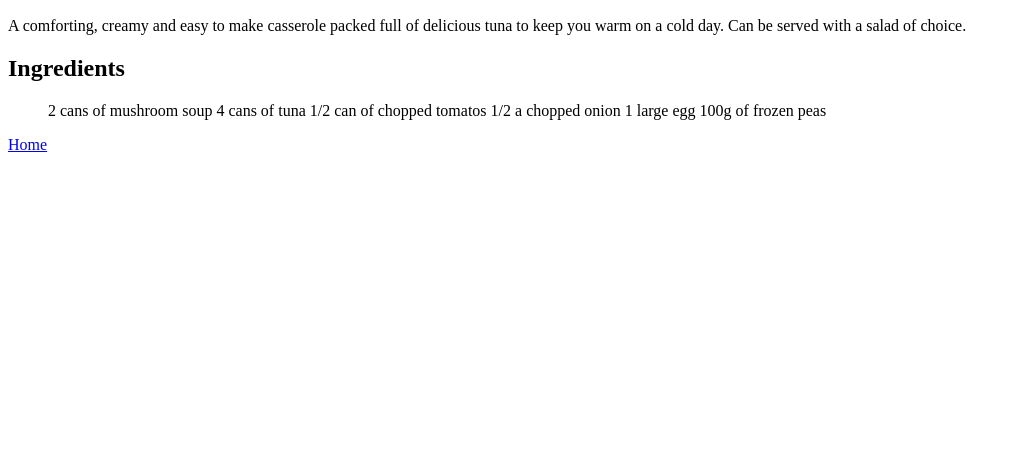
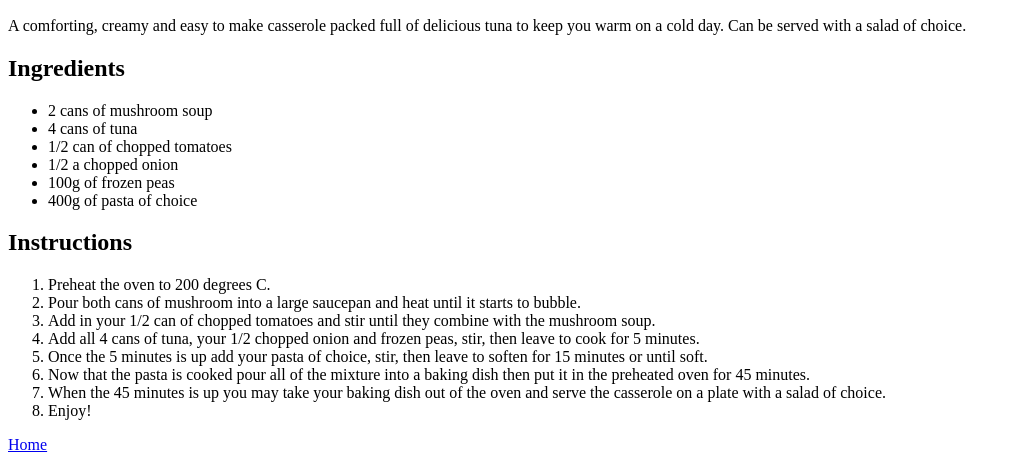
Before and after one commit to SpragueWandsworth/odin-recipes, a plain HTML site: page recipes/casserole.html in a window 1280 px wide. Shown: the part 434-896 px from the top of the page, without its empty margins (0-1017 px from the left). Before the commit the page ends 800 px from the top, so only its background shows below. Drawn offline with Linux system fonts and the light colour scheme.

Commit message:
Added casserole instructions

```diff
--- a/recipes/casserole.html
+++ b/recipes/casserole.html
@@ -11,16 +11,24 @@
         <p>A comforting, creamy and easy to make casserole packed full of delicious tuna to keep you warm on a cold day. Can be served with a salad of choice.</p>
         <h2>Ingredients</h2>
         <ul>
-            2 cans of mushroom soup
-            4 cans of tuna
-            1/2 can of chopped tomatos
-            1/2 a chopped onion
-            1 large egg
-            100g of frozen peas
+            <li>2 cans of mushroom soup</li>
+            <li>4 cans of tuna</li>
+            <li>1/2 can of chopped tomatoes</li>
+            <li>1/2 a chopped onion</li>
+            <li>100g of frozen peas</li>
+            <li>400g of pasta of choice</li>
         </ul>
-
-
-
+        <h2>Instructions</h2>
+        <ol>
+            <li>Preheat the oven to 200 degrees C. </li>
+            <li>Pour both cans of mushroom into a large saucepan and heat until it starts to bubble.</li>
+            <li>Add in your 1/2 can of chopped tomatoes and stir until they combine with the mushroom soup.</li>
+            <li>Add all 4 cans of tuna, your 1/2 chopped onion and frozen peas, stir, then leave to cook for 5 minutes.</li>
+            <li>Once the 5 minutes is up add your pasta of choice, stir, then leave to soften for 15 minutes or until soft.</li>
+            <li>Now that the pasta is cooked pour all of the mixture into a baking dish then put it in the preheated oven for 45 minutes.</li>
+            <li>When the 45 minutes is up you may take your baking dish out of the oven and serve the casserole on a plate with a salad of choice.</li>
+            <li>Enjoy!</li>
+        </ol>
 
         <a href="../index.html">Home</a>
     </body>
```
